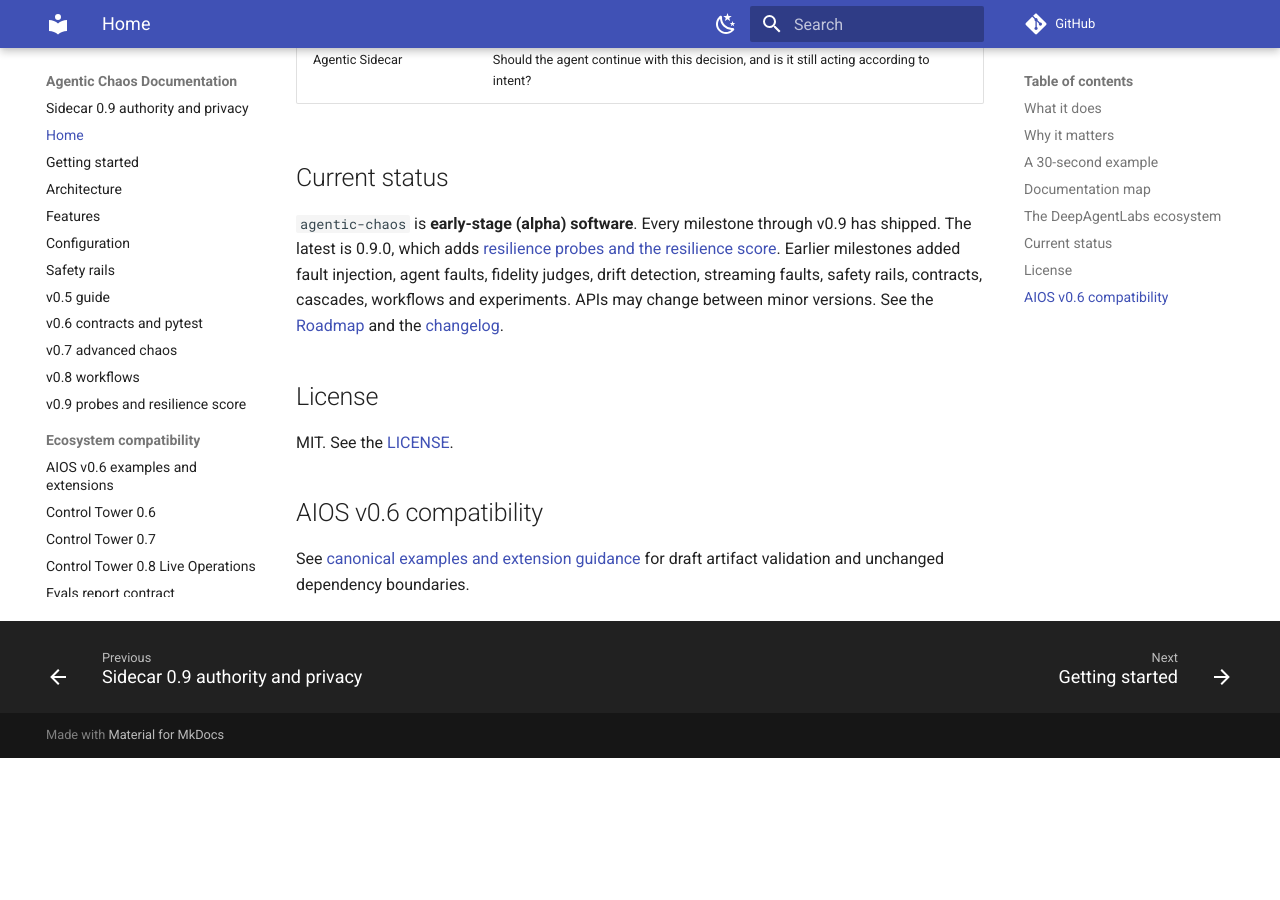
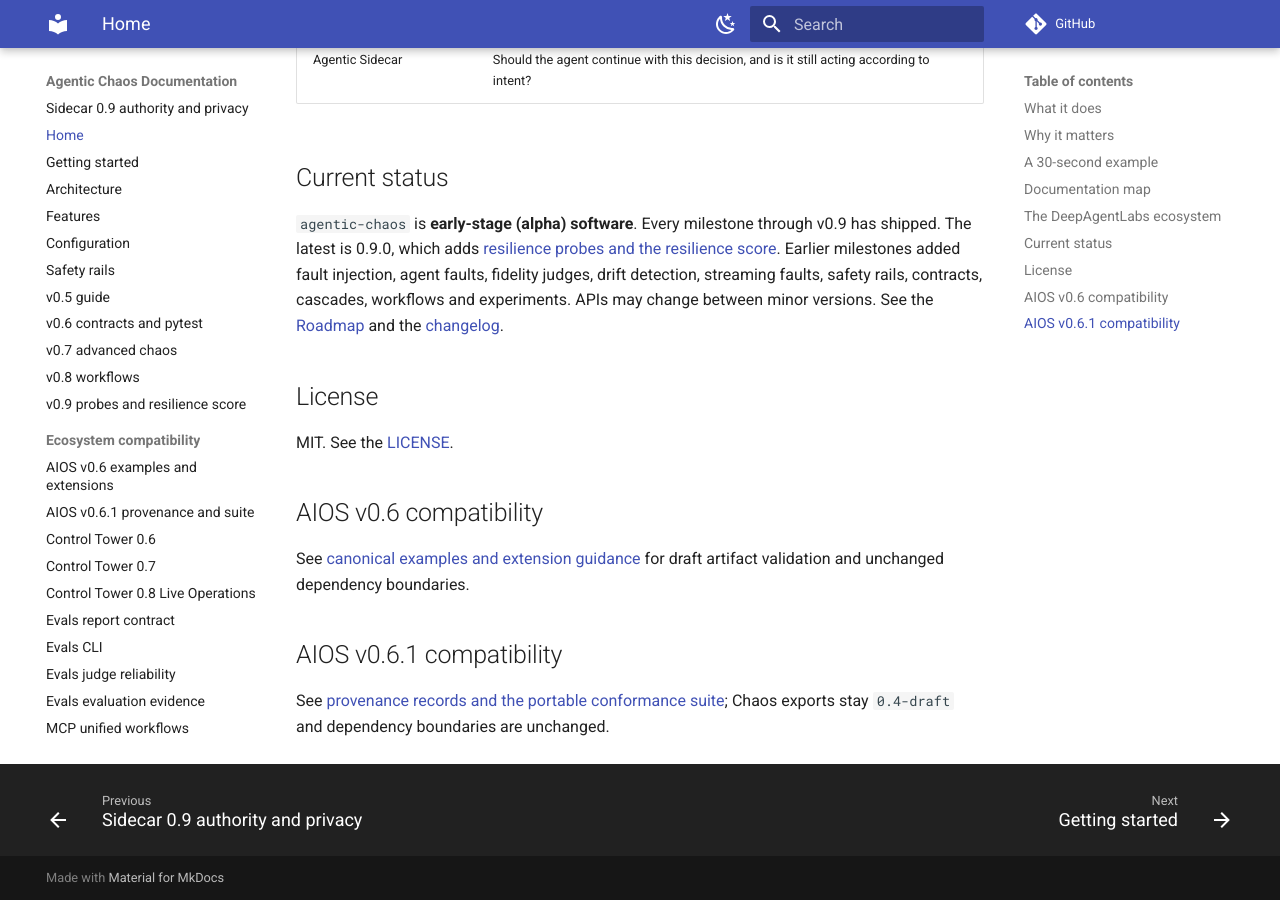
Before and after one commit to DeepAgentLabs/agentic-chaos, an MkDocs documentation site: the page built from docs/index.md, in a window 1280 px wide and 900 px high, scrolled down 2713 px. Built offline with MkDocs 1.6.1 and Material for MkDocs 9.7.7, drawn with Linux system fonts in a browser that asks for light colours; comment, search, counter and statistics services are not loaded; before the commit the page ends 3471 px from its top, so only the background shows below that.

Commit message:
docs: record AIOS v0.6.1 provenance and suite compatibility

```diff
--- a/docs/index.md
+++ b/docs/index.md
@@ -110,3 +110,8 @@ MIT. See the [LICENSE](https://github.com/DeepAgentLabs/agentic-chaos/blob/main/
 
 See [canonical examples and extension guidance](aios-v0.6.md) for draft
 artifact validation and unchanged dependency boundaries.
+
+## AIOS v0.6.1 compatibility
+
+See [provenance records and the portable conformance suite](aios-0.6.1.md);
+Chaos exports stay `0.4-draft` and dependency boundaries are unchanged.
--- a/mkdocs.yml
+++ b/mkdocs.yml
@@ -68,6 +68,7 @@ nav:
   - v0.9 probes and resilience score: v0.9.md
   - Ecosystem compatibility:
       - AIOS v0.6 examples and extensions: aios-v0.6.md
+      - AIOS v0.6.1 provenance and suite: aios-0.6.1.md
       - Control Tower 0.6: control-tower-0.6.md
       - Control Tower 0.7: tower-0.7-fleet-operations.md
       - Control Tower 0.8 Live Operations: tower-0.8-live-operations.md
```
Also changed, not shown: docs/aios-0.6.1.md (added, +27 -0 lines).
